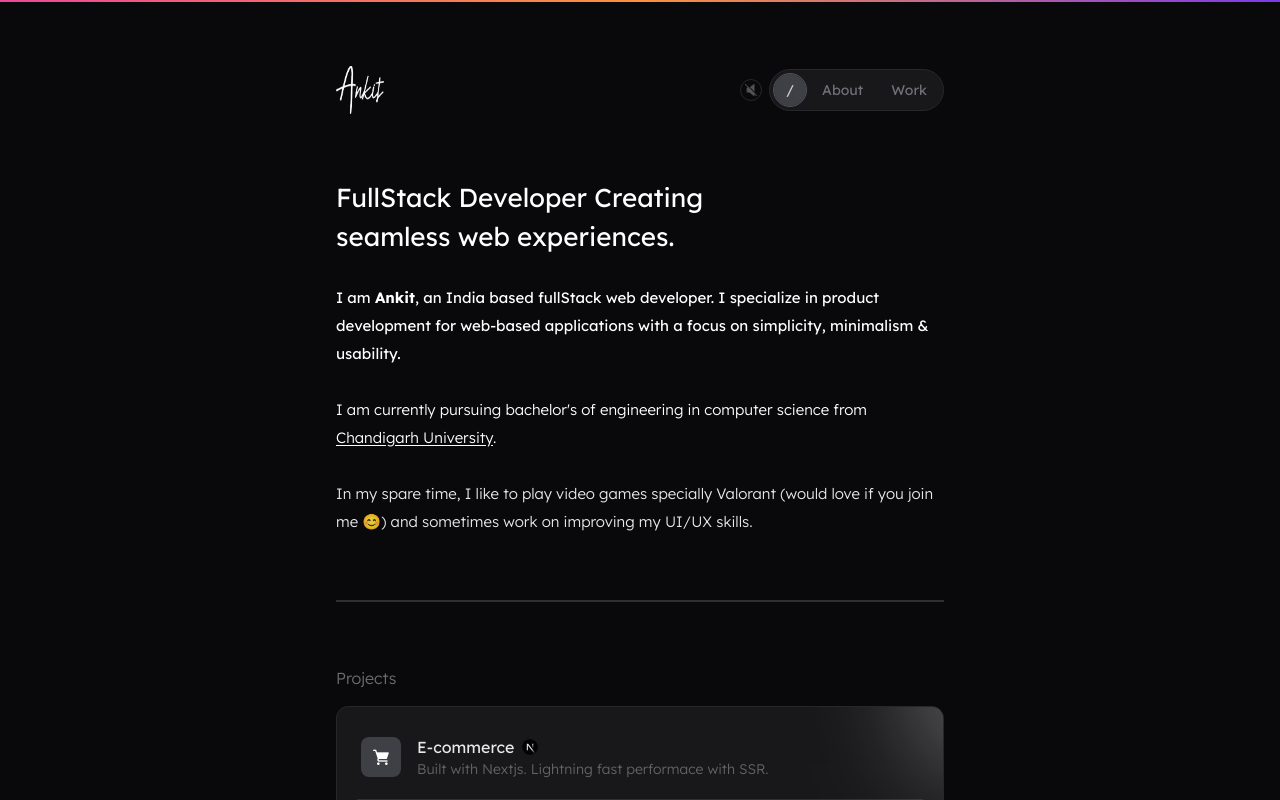
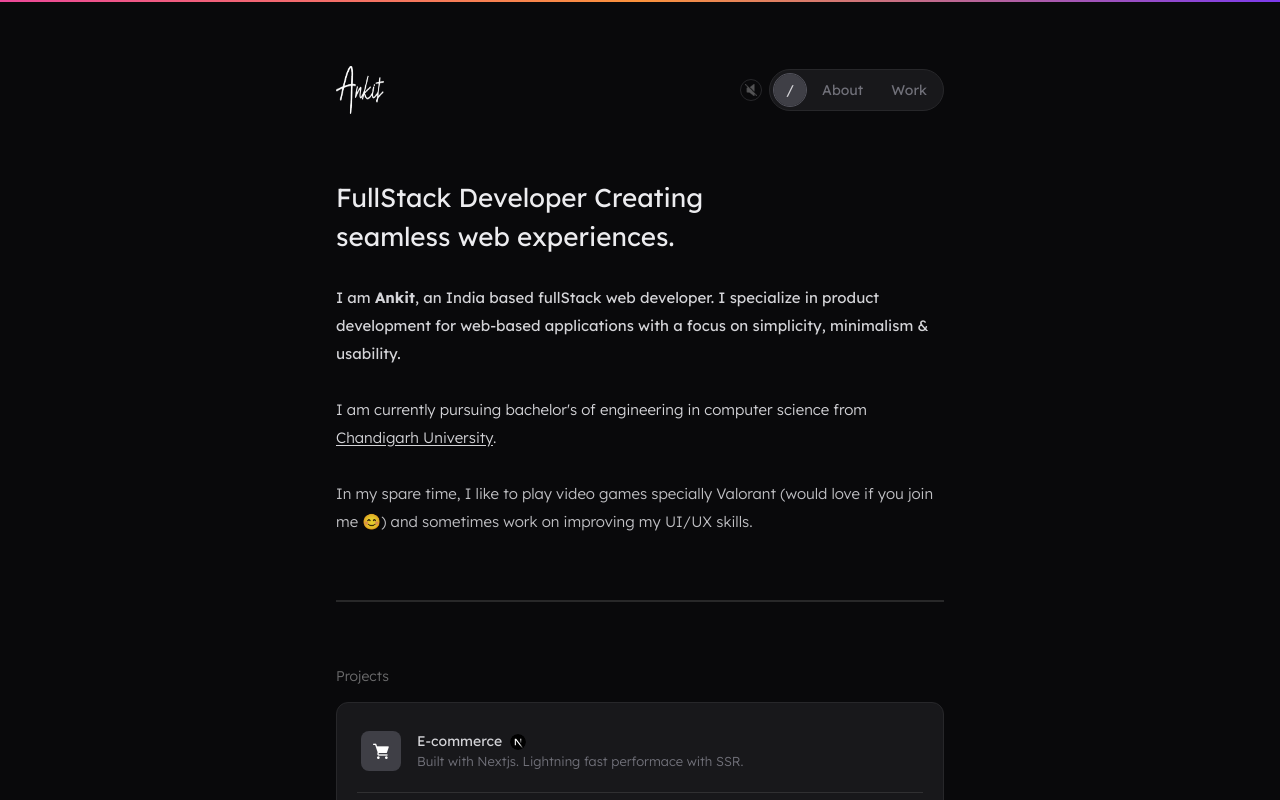
Before and after one commit to ankitrajxd/personal-portfolio, a Next.js app: page / in a window 1280 px wide. Shown: the top 800 px of the page. Built offline with nearby package versions, Linux system fonts and the light colour scheme.

Commit message:
Enhance styling and layout across AboutPage, Tools, Hero, and Projects components for improved readability and visual consistency

```diff
--- a/app/about/Tools.tsx
+++ b/app/about/Tools.tsx
@@ -25,7 +25,7 @@ const Tools = () => {
           {tool.name}
         </span>
       ))}
-      <span className="opacity-20">More to learn...</span>
+      <span className="opacity-20 text-sm font-light">More to learn...</span>
     </div>
   );
 };
--- a/app/about/page.tsx
+++ b/app/about/page.tsx
@@ -6,7 +6,7 @@ import Tools from "./Tools";
 const AboutPage = () => {
   return (
     <>
-      <div className="text-[13px] sm:text-[14px]">
+      <div>
         {/* image grid */}
         <div className="grid grid-cols-3 sm:grid-cols-4 grid-rows-2 gap-3 sm:gap-3 ">
           <div className="col-span-2 sm:col-span-3 row-span-2">
@@ -40,14 +40,14 @@ const AboutPage = () => {
         </div>
 
         {/* About */}
-        <div className="my-8 font-light">
+        <div className="my-8 font-light text-[14px] sm:text-[15px] text-text leading-[24px]">
           <p className="opacity-95">
             Hi, I&apos;m Ankit, a passionate software developer with expertise
             in Next.js, React, and Express.js. I thrive on building scalable and
             efficient web applications, with a strong focus on both frontend and
             backend development.
           </p>
-          <p className="opacity-95 my-4">
+          <p className=" my-4">
             Currently, I&apos;m expanding my skill set into mobile development
             using React Native and diving deeper into DevOps and database
             design. Whether it&apos;s crafting intuitive UI/UX experiences,
@@ -55,7 +55,7 @@ const AboutPage = () => {
             complex problems and delivering impactful solutions.
           </p>
 
-          <p className="opacity-95 my-4">
+          <p className=" my-4">
             I&apos;m always eager to learn new technologies and collaborate on
             exciting projects. If you&apos;re looking for a dedicated developer
             to bring ideas to life, let&apos;s connect!{" "}
@@ -64,7 +64,7 @@ const AboutPage = () => {
 
         {/* tools */}
         <div className="my-8">
-          <p className="font-light my-4 opacity-40">Tools I usually work with</p>
+          <p className="font-light text-sm my-4 opacity-40">Tools I usually work with</p>
           <Tools />
         </div>
       </div>
--- a/app/components/hero.tsx
+++ b/app/components/hero.tsx
@@ -7,12 +7,12 @@ interface Props {
 const Hero = ({ className }: Props) => {
   return (
     <section className={`${className}`}>
-      <div className={"text-[26px] font-normal opacity-100"}>
+      <div className={"text-[26px] font-normal text-heading opacity-100"}>
         <p>FullStack Developer Creating</p>
         <p>seamless web experiences.</p>
       </div>
 
-      <div className={"mt-7 text-[14px] sm:text-[15px]  sm:leading-7 "}>
+      <div className={"mt-7 text-[14px] sm:text-[15px] text-text  sm:leading-7 "}>
         <p>
           I am <span className="font-bold">Ankit</span>, an India based
           fullStack web developer. I specialize in product development for
@@ -21,7 +21,7 @@ const Hero = ({ className }: Props) => {
         </p>
       </div>
       <div
-        className={"mt-7 font-light text-[14px] sm:text-[15px] sm:leading-7"}
+        className={"mt-7 font-light text-[14px] sm:text-[15px] sm:leading-7 text-text"}
       >
         <p>
           I am currently pursuing bachelor&apos;s of engineering in computer
@@ -33,7 +33,7 @@ const Hero = ({ className }: Props) => {
         </p>
       </div>
       <div
-        className={"mt-7 font-light text-[14px] sm:text-[15px] sm:leading-7"}
+        className={"mt-7 font-light text-[14px] sm:text-[15px] sm:leading-7 text-text"}
       >
         <p className={"opacity-90"}>
           In my spare time, I like to play video games specially Valorant (would
--- a/app/components/projects.tsx
+++ b/app/components/projects.tsx
@@ -10,15 +10,13 @@ interface Props {
 const Projects = ({ className }: Props) => {
   return (
     <section className={`${className}`}>
-      <p className="font-light opacity-40">Projects</p>
+      <p className="font-light text-sm opacity-40">Projects</p>
       <div className="bg-nav w-full p-2 rounded-xl border-zinc-800 mt-4 border-[1px] relative overflow-hidden">
-        <div className="bg-white size-32  rounded-full absolute blur-3xl opacity-60 -top-28 -right-32 sm:-top-20 sm:-right-28"></div>
-
         {projectList.map((p, index) => (
           <React.Fragment key={index}>
-            <div className="flex p-4 py-5 gap-4 z-10 relative rounded-lg items-center hover:bg-zinc-800 group hover:outline outline-[1px] outline-zinc-700">
+            <div className="flex p-4 py-5 gap-4 z-10 relative rounded-lg items-center hover:bg-card_hover group hover:outline outline-[0.5px] outline-zinc-800">
               <div
-                className={`bg-zinc-700 group-hover:bg-gradient-to-r  rounded-lg p-3 h-fit w-12 sm:w-10 ${p.colors}`}
+                className={`bg-zinc-700 group-hover:bg-gradient-to-r  rounded-lg p-3 h-fit w-10 ${p.colors}`}
               >
                 <Image
                   src={p.imageUrl}
@@ -32,7 +30,7 @@ const Projects = ({ className }: Props) => {
                 <Link
                   target="_blank"
                   href={p.githubLink}
-                  className="font-normal opacity-90 flex items-center cursor-pointer hover:underline"
+                  className="font-normal text-[14px] text-text flex items-center cursor-pointer"
                 >
                   {p.name}{" "}
                   <span className="size-4 ml-2">
@@ -45,7 +43,7 @@ const Projects = ({ className }: Props) => {
                     />
                   </span>
                 </Link>
-                <p className="opacity-40 text-zinc-300 font-extralight text-sm">
+                <p className="font-light text-[13px]  text-faded">
                   {p.description}{" "}
                 </p>
               </div>
--- a/app/page.tsx
+++ b/app/page.tsx
@@ -6,7 +6,7 @@ const Home = () => {
   return (
     <div>
       <Hero className={" my-12 sm:my-16"} />
-      <hr className={"my-12  sm:my-16 h-0 opacity-15 border-t-[2px]"} />
+      <hr className={"my-12  sm:my-16 h-0 opacity-15 border-t-[2px] border-text"} />
       <Projects className="my-12  sm:my-16 " />
       <Socials className="my-12 mb-24  sm:my-16 " />
     </div>
--- a/tailwind.config.ts
+++ b/tailwind.config.ts
@@ -13,6 +13,10 @@ export default {
         foreground: "var(--foreground)",
         gray: "#09090b",
         nav: "#18181b",
+        text: "#d4d4d8",
+        heading: "#ececef",
+        faded: "#71717a",
+        card_hover: "#27272a99",
       },
     },
   },
```
